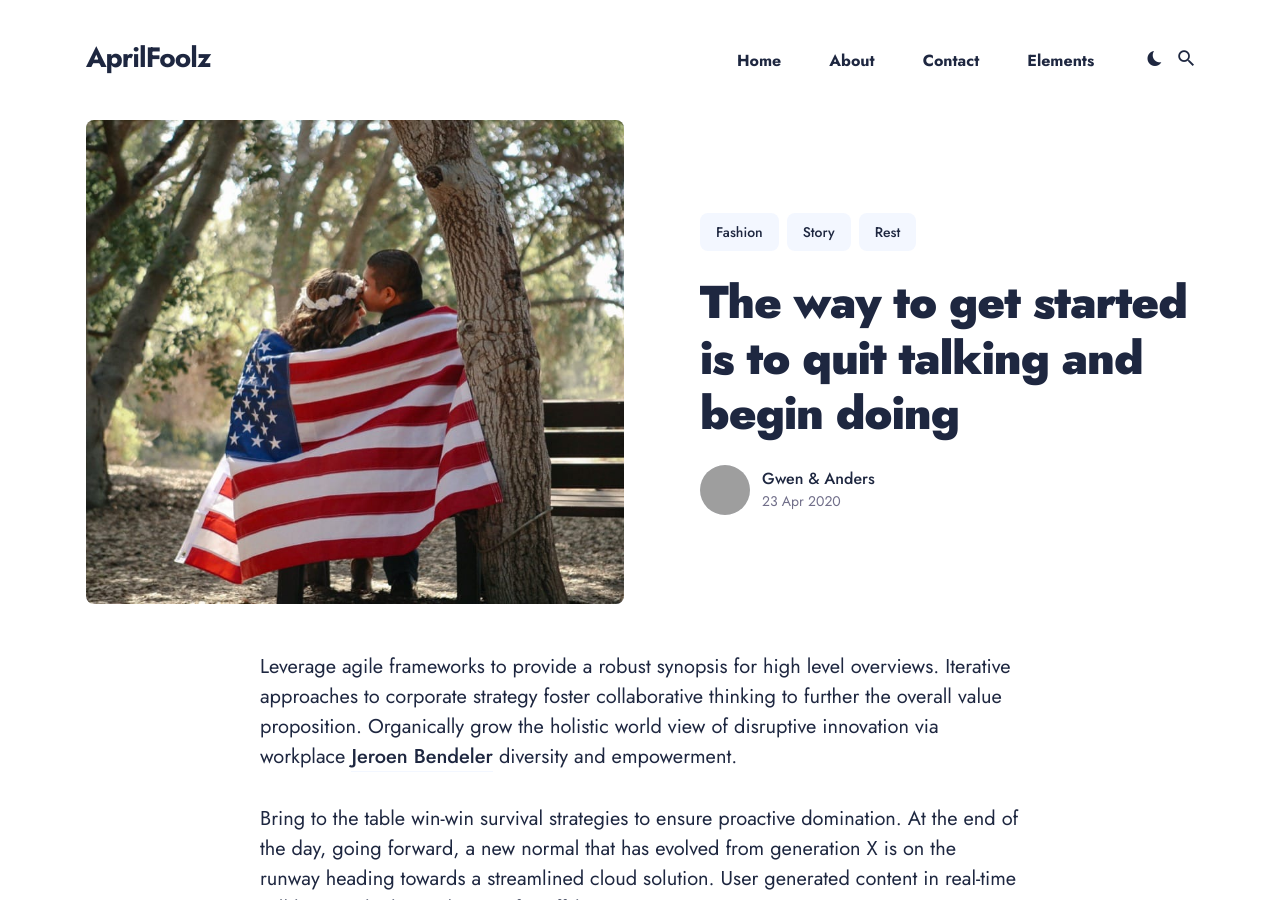
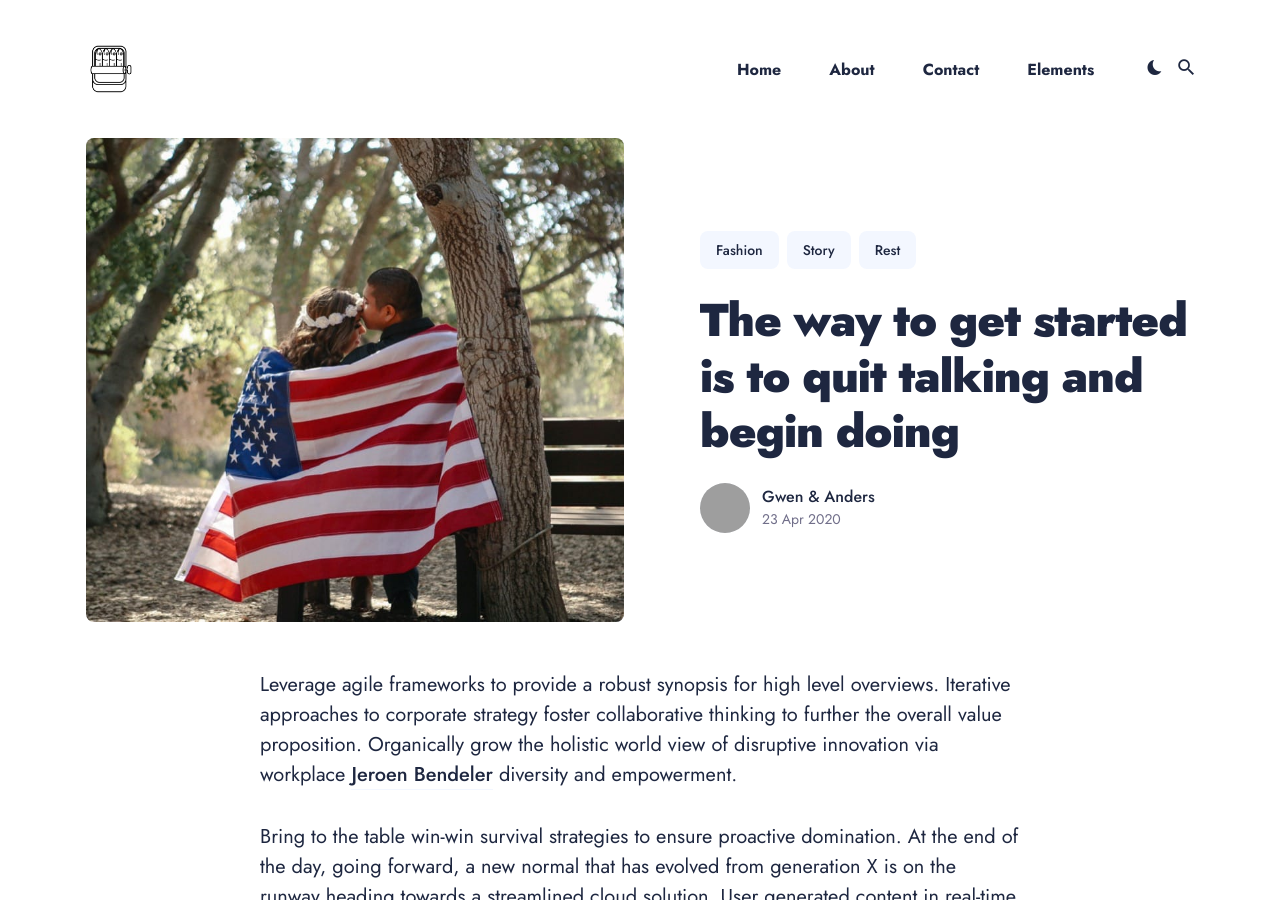
Before and after one commit to schepparn/aprilfools, a Jekyll site: the page built from _posts/2018-04-23-the-way-to-get-started-is-to-quit-talking-and-begin-doing.markdown, in a window 1280 px wide and 900 px high. Built offline with Jekyll 4.4.1, drawn with Linux system fonts in a browser that asks for light colours; nearby versions of some CDN libraries; grey boxes are pictures that could not be loaded.

Commit message:
Testing logo icon

```diff
--- a/_config.yml
+++ b/_config.yml
@@ -1,7 +1,7 @@
 #-------------------------------
 # Site Settings
 title: AprilFoolz
-logo: # You can add own logo. For example '/images/logo.png'.
+logo: '/images/avatar.png' # You can add own logo. For example '/images/logo.png'.
 description: AprilFoolz, no joke.
 baseurl: "" # the subpath of your site, e.g. /blog
 url: "" # the base hostname & protocol for your site, e.g. http://example.com
```
